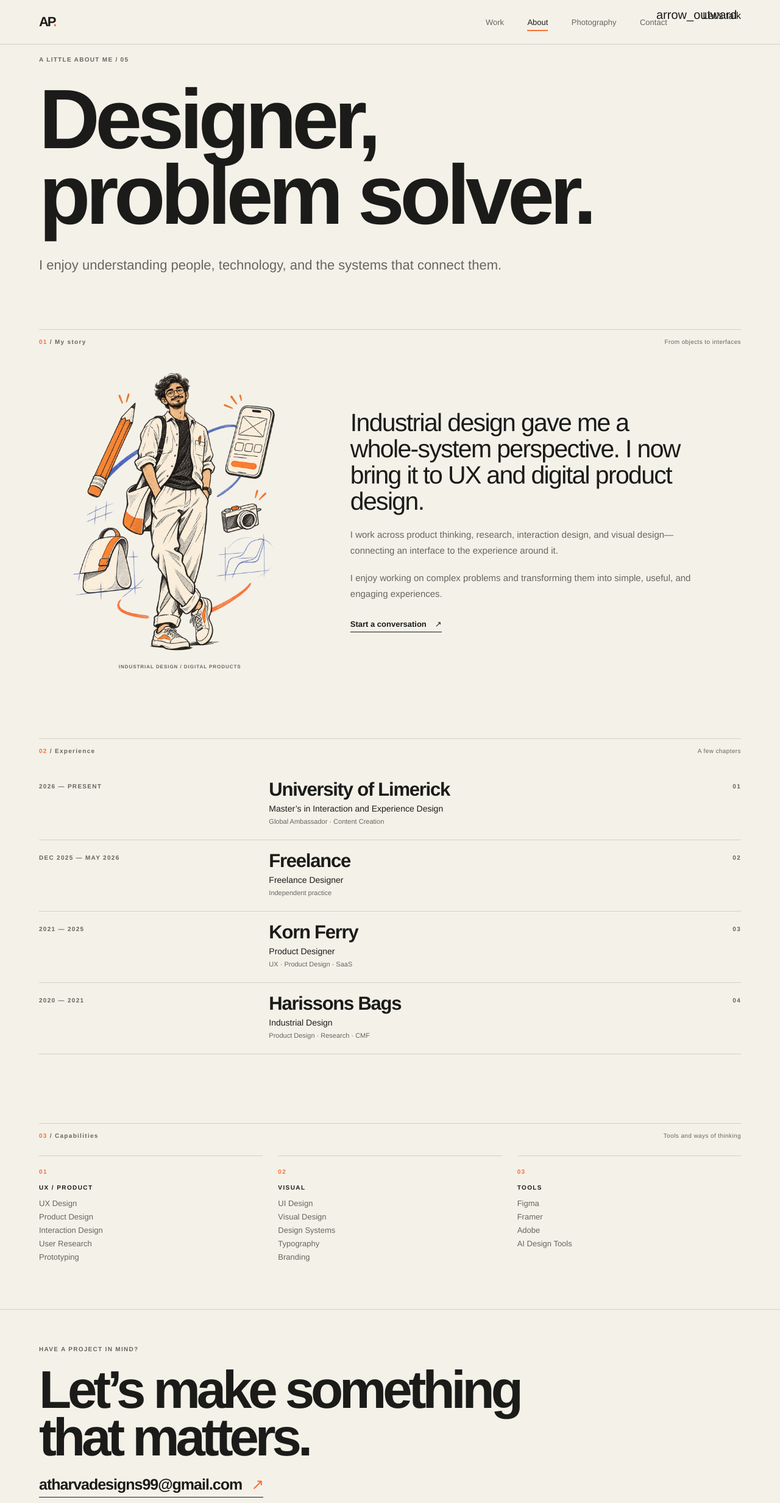
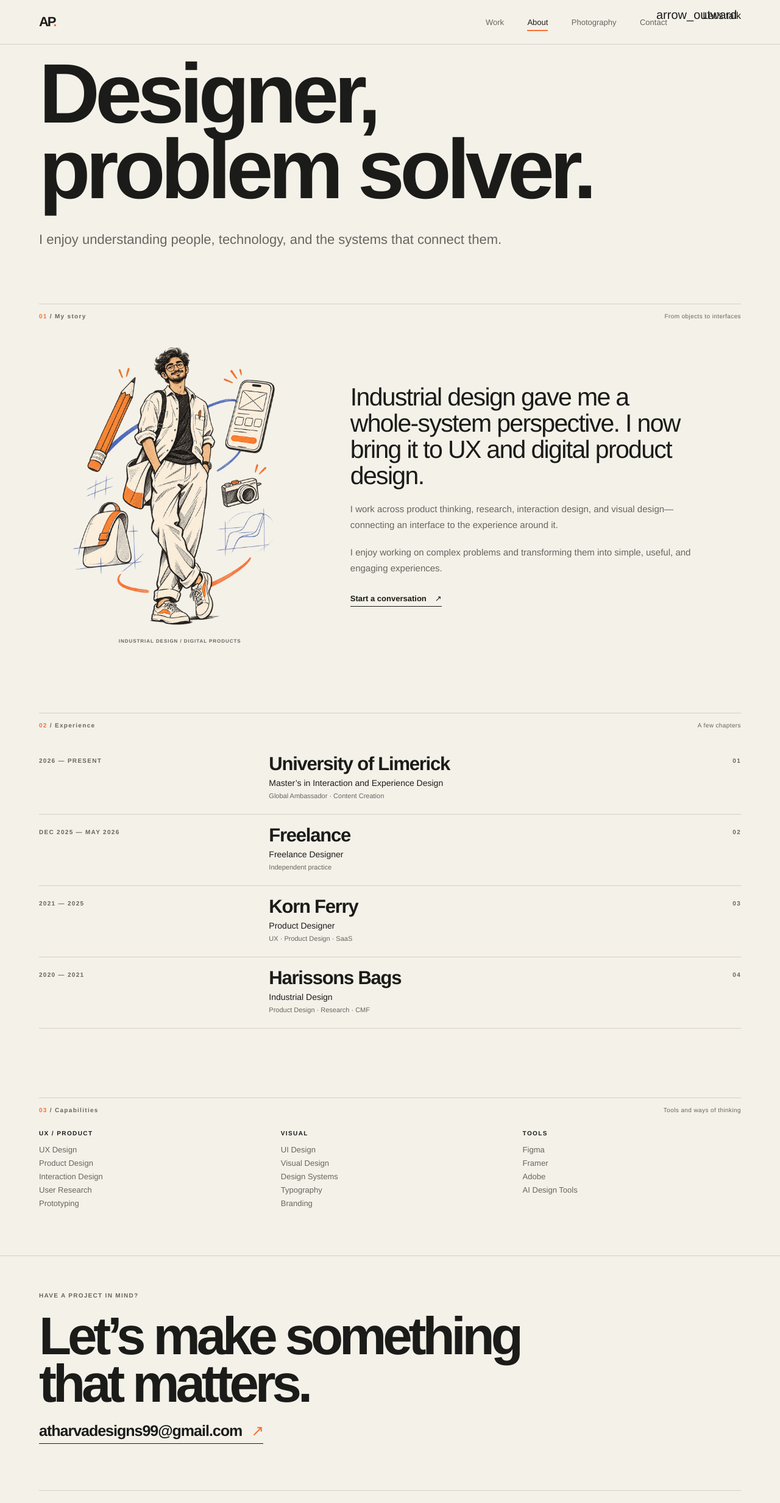
Before and after one commit to atharvap99/portfolio26, a React (Vite) app: page /about in a window 1280 px wide. Shown: the top 2465 px of the page at 61% size. Built offline with nearby package versions, Linux system fonts and the light colour scheme.

Commit message:
Remove page labels and simplify capabilities

```diff
--- a/src/App.css
+++ b/src/App.css
@@ -10,10 +10,6 @@
 /* Keep page openings close to the navigation, like the earlier layout. */
 .page-intro {
   padding: 18px 0 54px;
-}
-
-.page-intro > .eyebrow {
-  margin-bottom: 28px;
 }
 
 .page-intro h1 {
@@ -39,7 +35,6 @@
 .eyebrow,
 .section-index,
 .section-note,
-.case-kicker,
 .diagram-caption,
 .archive-caption,
 .archive-placeholder,
@@ -49,7 +44,6 @@
 .footer-meta,
 .experience-date,
 .experience-index,
-.skill-index,
 .video-corner,
 .case-image-placeholder,
 .photo-frame figcaption {
--- a/src/Responsive.css
+++ b/src/Responsive.css
@@ -197,9 +197,6 @@
   .page-intro {
     padding: 42px 0 44px;
   }
-  .page-intro > .eyebrow {
-    margin-bottom: 22px;
-  }
   .page-intro h1 {
     margin-top: 0;
     font-size: clamp(62px, 16vw, 95px);
@@ -261,10 +258,6 @@
   }
   .case-hero-top .back-link {
     margin-bottom: 45px;
-  }
-  .case-kicker {
-    font-size: 8px;
-    text-align: right;
   }
   .case-hero h1 {
     font-size: clamp(61px, 15vw, 90px);
--- a/src/components/CaseStudyTemplate.css
+++ b/src/components/CaseStudyTemplate.css
@@ -16,10 +16,6 @@
 
 .case-hero-top .back-link {
   margin-bottom: 65px;
-}
-
-.case-kicker {
-  color: var(--orange);
 }
 
 .case-hero h1 {
--- a/src/components/CaseStudyTemplate.tsx
+++ b/src/components/CaseStudyTemplate.tsx
@@ -10,13 +10,11 @@ import {
 import SectionHeading from './SectionHeading';
 
 type CaseStudyTemplateProps = {
-  category: string;
   project?: PortfolioProject;
   mediaProject?: typeof videographyProject;
 };
 
 function CaseStudyTemplate({
-  category,
   project,
   mediaProject,
 }: CaseStudyTemplateProps) {
@@ -59,16 +57,7 @@ function CaseStudyTemplate({
             ← Back to work
           </Link>
 
-          <span className="case-kicker">
-            {mediaProject
-              ? 'FILM / REFLECTION'
-              : project
-                ? 'PROJECT / CASE STUDY'
-                : 'CASE STUDY / TEMPLATE'}
-          </span>
         </div>
-
-        <p className="eyebrow">{category.toUpperCase()}</p>
 
         <h1>
           {title}
--- a/src/pages/About.css
+++ b/src/pages/About.css
@@ -120,23 +120,17 @@
 /* Arrange the skill groups in three columns. */
 .skills-grid {
   display: grid;
-  grid-template-columns: repeat(3,1fr);
-  gap: 25px;
+  grid-template-columns: repeat(3, minmax(0, 1fr));
+  gap: clamp(22px, 3vw, 40px);
   padding-top: 25px;
 }
 
 .skill-column {
-  position: relative;
-  border-top: 1px solid var(--line);
-  padding-top: 15px;
-}
-
-.skill-index {
-  color: var(--orange);
+  min-width: 0;
 }
 
 .skill-column h3 {
-  margin: 13px 0;
+  margin: 0 0 14px;
   font-size: 10px;
   letter-spacing: .14em;
 }
@@ -150,3 +144,10 @@
   color: var(--muted);
   font-size: 13px;
 }
+
+@media (max-width: 640px) {
+  .skills-grid {
+    grid-template-columns: 1fr;
+    gap: 24px;
+  }
+}
--- a/src/pages/About.tsx
+++ b/src/pages/About.tsx
@@ -65,8 +65,6 @@ function About() {
   return (
     <div className="page-shell about-page">
       <header className="page-intro">
-        <p className="eyebrow">A LITTLE ABOUT ME / 05</p>
-
         <h1>
           Designer,
           <br />
@@ -153,9 +151,8 @@ function About() {
         />
 
         <div className="skills-grid">
-          {skillGroups.map((group, i) => (
+          {skillGroups.map((group) => (
             <div className="skill-column" key={group.title}>
-              <span className="skill-index">0{i + 1}</span>
               <h3>{group.title}</h3>
 
               <ul>
--- a/src/pages/CaseStudy.tsx
+++ b/src/pages/CaseStudy.tsx
@@ -1,29 +1,7 @@
 import { useParams } from 'react-router-dom';
 
 import CaseStudyTemplate from '../components/CaseStudyTemplate';
-import {
-  portfolioProjects,
-  videographyProject,
-} from '../data/projects';
-
-function getCategoryName(
-  slug: string,
-  category?: 'academic' | 'client',
-) {
-  if (slug === videographyProject.slug) {
-    return 'Interactive Media Videography';
-  }
-
-  if (category === 'academic' || slug.startsWith('academic')) {
-    return 'Academic & Personal Work';
-  }
-
-  if (category === 'client' || slug.startsWith('client')) {
-    return 'Contract & Client Work';
-  }
-
-  return 'Selected Work';
-}
+import { portfolioProjects, videographyProject } from '../data/projects';
 
 function CaseStudy() {
   // Read the project name from the current page address.
@@ -34,14 +12,8 @@ function CaseStudy() {
   const mediaProject =
     videographyProject.slug === slug ? videographyProject : undefined;
 
-  const category = getCategoryName(
-    slug,
-    project?.category ?? mediaProject?.category,
-  );
-
   return (
     <CaseStudyTemplate
-      category={category}
       project={project}
       mediaProject={mediaProject}
     />
--- a/src/pages/Contact.tsx
+++ b/src/pages/Contact.tsx
@@ -6,8 +6,6 @@ function Contact() {
   return (
     <div className="page-shell contact-page">
       <header className="page-intro contact-intro">
-        <p className="eyebrow">LET’S CONNECT / 06</p>
-
         <h1>
           Good work
           <br />
--- a/src/pages/Photography.tsx
+++ b/src/pages/Photography.tsx
@@ -122,8 +122,6 @@ function Photography() {
   return (
     <div className="page-shell photography-page">
       <header className="page-intro photo-intro">
-        <p className="eyebrow">PHOTOGRAPHY / 14</p>
-
         <h1>
           Looking
           <br />
--- a/src/pages/Work.tsx
+++ b/src/pages/Work.tsx
@@ -9,8 +9,6 @@ function Work() {
   return (
     <div className="page-shell work-page">
       <header className="page-intro">
-        <p className="eyebrow">PORTFOLIO / 02</p>
-
         <h1>
           Selected
           <br />
--- a/src/pages/WorkCategory.tsx
+++ b/src/pages/WorkCategory.tsx
@@ -29,8 +29,6 @@ function WorkCategory({
         <Link className="back-link" to="/work">
           ← All work
         </Link>
-
-        <p className="eyebrow">{index} / WORK</p>
 
         <h1>
           {title}
```
